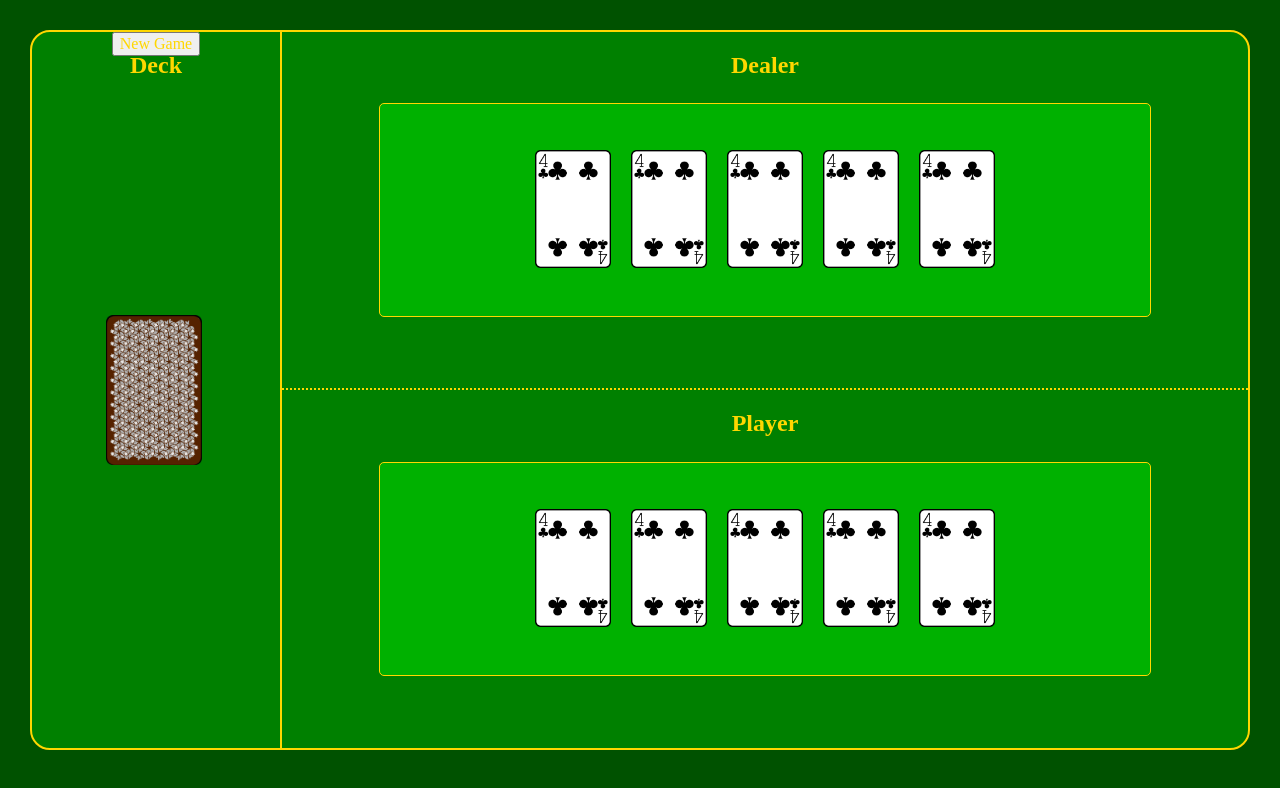
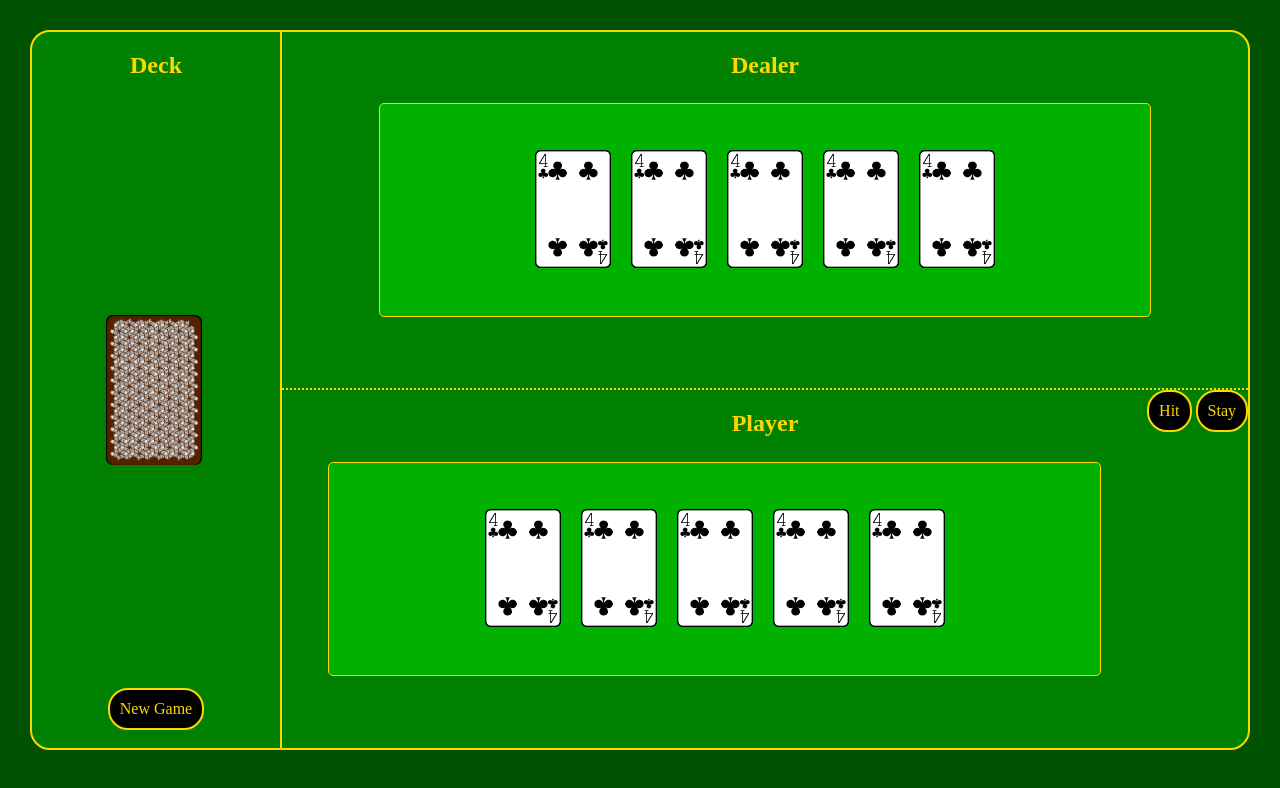
Before and after one commit to TBarta/hackathon_blackjack, a website: page blackjack-starter/public/index.html in a window 1280 px wide. Drawn offline with nearby package versions, Linux system fonts and the light colour scheme; files that its build step writes are made by us from their sources.

Commit message:
with buttons

```diff
--- a/blackjack-starter/public/index.html
+++ b/blackjack-starter/public/index.html
@@ -39,7 +39,12 @@
               <div class="card"></div>
             </div>
           </div>
+          <div>
+            <button id="hit" class="playerButt">Hit</button>
+            <button id="stay" class="playerButt">Stay</button>
+          </div>
         </div>
+
       </div>
     </div>
   </div>
--- a/blackjack-starter/src/scss/_style.scss
+++ b/blackjack-starter/src/scss/_style.scss
@@ -62,14 +62,16 @@ body {
 
 .cards {
     display: flex;
-    flex-direction: row;
     justify-content: center;
     align-items: center;
+    flex-shrink: 1;
 }
 
 .card {
     background-image: url(../img/clubs-4.png);
     background-repeat: no-repeat;
+    flex-shrink: 1;
+    // flex-basis: 76px;
     width: 76px;
     height: 120px;
     background-size: contain;
@@ -92,5 +94,15 @@ h2 {
 
 #newGame {
     position: absolute;
-    margin-bottom: 20px;
+    bottom: 70px;
 }
+
+button {
+    border-radius: 20px;
+    border: 2px solid gold;
+    background-color: black;
+    padding: 10px;
+}
+.playerButt {
+    position: unset;
+}
```
